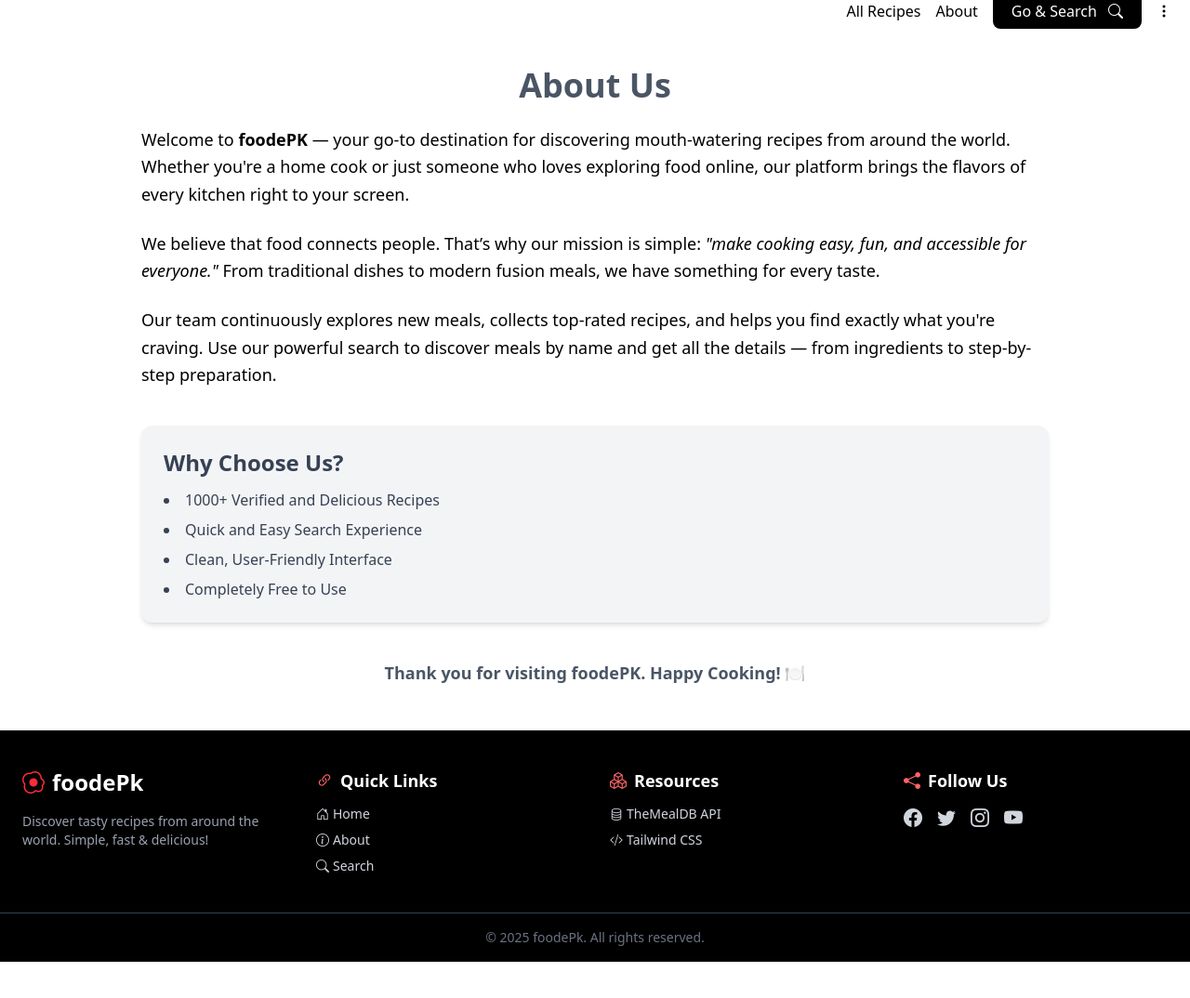
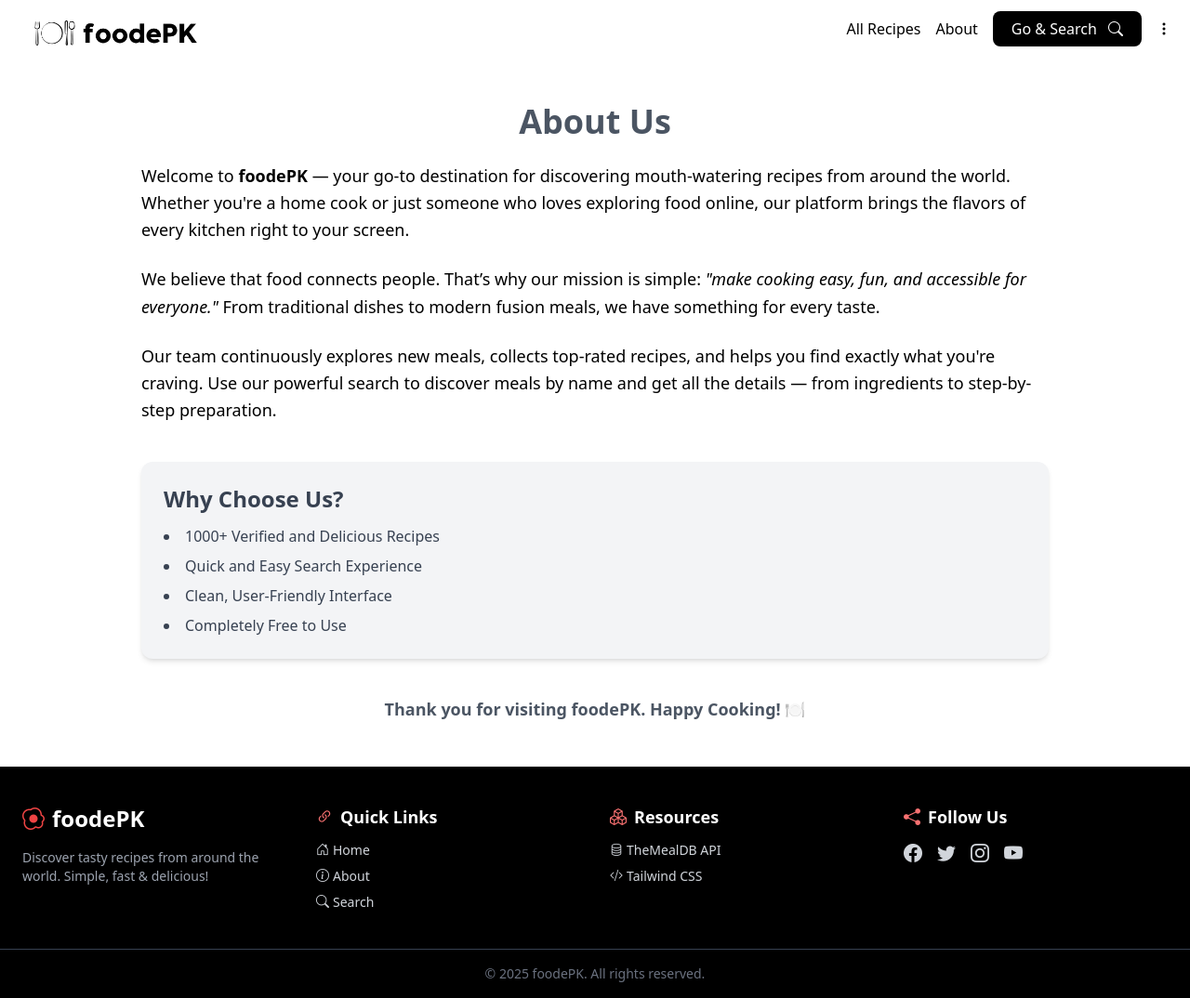
Before and after one commit to usamafaheem02code/meal-recipe-app, a plain HTML site: page about.html in a window 1280 px wide. Shown: the whole page at 93% size. Before the commit the page ends 1035 px from the top, so only its background shows below. Drawn offline with nearby package versions, Linux system fonts and the light colour scheme.

Commit message:
Update about.html

```diff
--- a/about.html
+++ b/about.html
@@ -3,62 +3,58 @@
   <head>
     <meta charset="UTF-8" />
     <meta name="viewport" content="width=device-width, initial-scale=1.0" />
-    <title>foodePK </title>
+    <title>foodePK - About</title>
+    <link rel="icon" href="./images/foodepk-removebg-preview.png" type="image/x-icon" />
+
     <script src="https://cdn.jsdelivr.net/npm/axios/dist/axios.min.js"></script>
-    <script src="https://cdn.jsdelivr.net/npm/@tailwindcss/browser@4"></script>
-    <link
-      rel="stylesheet"
-      href="https://cdnjs.cloudflare.com/ajax/libs/bootstrap-icons/1.11.3/font/bootstrap-icons.min.css"
-    />
+    <script src="https://cdn.tailwindcss.com"></script>
+
+    <link rel="stylesheet" href="https://cdnjs.cloudflare.com/ajax/libs/bootstrap-icons/1.11.3/font/bootstrap-icons.min.css" />
+    <link rel="stylesheet" href="./Style.css/index.css" />
   </head>
   <body>
-    <!-- navbar section start  -->
+    <!-- Navbar Start -->
     <nav class="w-full">
       <div class="flex justify-between items-center px-5">
-        <!-- logo section -->
+        <!-- Logo -->
         <section>
           <a href="./index.html">
-            <img class="w-52" src="./foodepk-removebg-preview.png" alt="" />
+            <img class="w-52" src="./images/foodepk-removebg-preview.png" alt="foodepk logo" />
           </a>
         </section>
-        <!-- navlink section -->
 
-        <button
-          id="btnClick"
-          class="block sm:hidden cursor-pointer"
-          onclick="clickButton() ; return false"
-        >
+        <!-- Mobile Menu Button -->
+        <button id="btnClick" class="block sm:hidden cursor-pointer" onclick="clickButton(); return false;">
           <i class="bi bi-menu-button-wide"></i>
         </button>
 
+        <!-- Desktop Menu -->
         <ul class="hidden sm:flex space-x-4">
           <li><a href="./index.html">All Recipes</a></li>
           <li><a href="./about.html">About</a></li>
-          <li >  <a class="bg-black px-5 rounded-lg py-2 text-white" href="./searchpage.html"> Go & Search  <i class="bi bi-search ml-2"></i></a></a></li>
-          <!-- <li><a href="./searchpage.html"><i class="bi bi-search"></i></a></li> -->
           <li>
-            <a href="./index.html"><i class="bi bi-three-dots-vertical"></i></a>
+            <a class="bg-black px-5 rounded-lg py-2 text-white" href="./searchpage.html">
+              Go & Search <i class="bi bi-search ml-2"></i>
+            </a>
           </li>
+          <li><a href="#"><i class="bi bi-three-dots-vertical"></i></a></li>
         </ul>
       </div>
 
+      <!-- Mobile Menu -->
       <div class="sm:hidden hidden mobile-menu space-x-4 px-9" id="mobile-menu">
         <div class="flex flex-col gap-5 my-4 text-center">
-
-
           <a href="./index.html">All Recipes</a>
-        <a href="">About</a>
-        <div class="flex justify-center items-center gap-5">
-          <a class="bg-black px-5 rounded-lg py-2 text-white" href="./searchpage.html"> Go & Search  <i class="bi bi-search ml-2"></i></a></a>
+          <a href="./about.html">About</a>
+          <div class="flex justify-center items-center gap-5 hover:bg-red-600">
+            <a class="px-5 rounded-lg py-2 bg-black hover:bg-red-600 text-white" href="./searchpage.html">
+              Go & Search <i class="bi bi-search ml-2"></i>
+            </a>
           </div>
-
-            <!-- <a href=""><i class="bi bi-three-dots-vertical"></i></a> -->
         </div>
-
       </div>
     </nav>
-
-
+    <!-- Navbar End -->
 
     <!-- About Section -->
     <section class="max-w-5xl mx-auto px-6 py-12">
@@ -91,13 +87,12 @@
       </p>
     </section>
 
-
-  <!-- Footer -->
+    <!-- Footer Start -->
     <footer class="bg-black text-white">
       <div class="max-w-7xl mx-auto px-6 py-10 grid grid-cols-1 sm:grid-cols-2 md:grid-cols-4 gap-8">
         <div>
           <h2 class="text-2xl font-bold mb-4 flex items-center gap-2">
-          <i class="bi bi-egg-fried text-red-500"></i> foodePk
+            <i class="bi bi-egg-fried text-red-500"></i> foodePK
           </h2>
           <p class="text-sm text-gray-400">
             Discover tasty recipes from around the world. Simple, fast & delicious!
@@ -120,16 +115,8 @@
             <i class="bi bi-boxes text-red-400"></i> Resources
           </h3>
           <ul class="space-y-2 text-sm text-gray-300">
-          <li>
-            <a href="https://www.themealdb.com/" target="_blank" class="hover:text-red-400 flex items-center gap-1">
-              <i class="bi bi-database"></i> TheMealDB API
-            </a>
-          </li>
-          <li>
-            <a href="https://tailwindcss.com" target="_blank" class="hover:text-red-400 flex items-center gap-1">
-              <i class="bi bi-code-slash"></i> Tailwind CSS
-            </a>
-          </li>
+            <li><a href="https://www.themealdb.com/" target="_blank" class="hover:text-red-400 flex items-center gap-1"><i class="bi bi-database"></i> TheMealDB API</a></li>
+            <li><a href="https://tailwindcss.com" target="_blank" class="hover:text-red-400 flex items-center gap-1"><i class="bi bi-code-slash"></i> Tailwind CSS</a></li>
           </ul>
         </div>
 
@@ -147,19 +134,17 @@
       </div>
 
       <div class="text-center text-gray-500 text-sm py-4 border-t border-gray-700">
-      © 2025 foodePk. All rights reserved.
+        © 2025 foodePK. All rights reserved.
       </div>
     </footer>
+    <!-- Footer End -->
 
-
+    <!-- Navbar Toggle Script -->
     <script>
       function clickButton() {
         const mobileMenu = document.getElementById("mobile-menu");
-
         mobileMenu.classList.toggle("hidden");
       }
     </script>
-
-
   </body>
 </html>
```
Lines whose indentation alone changed are shown as unchanged.
